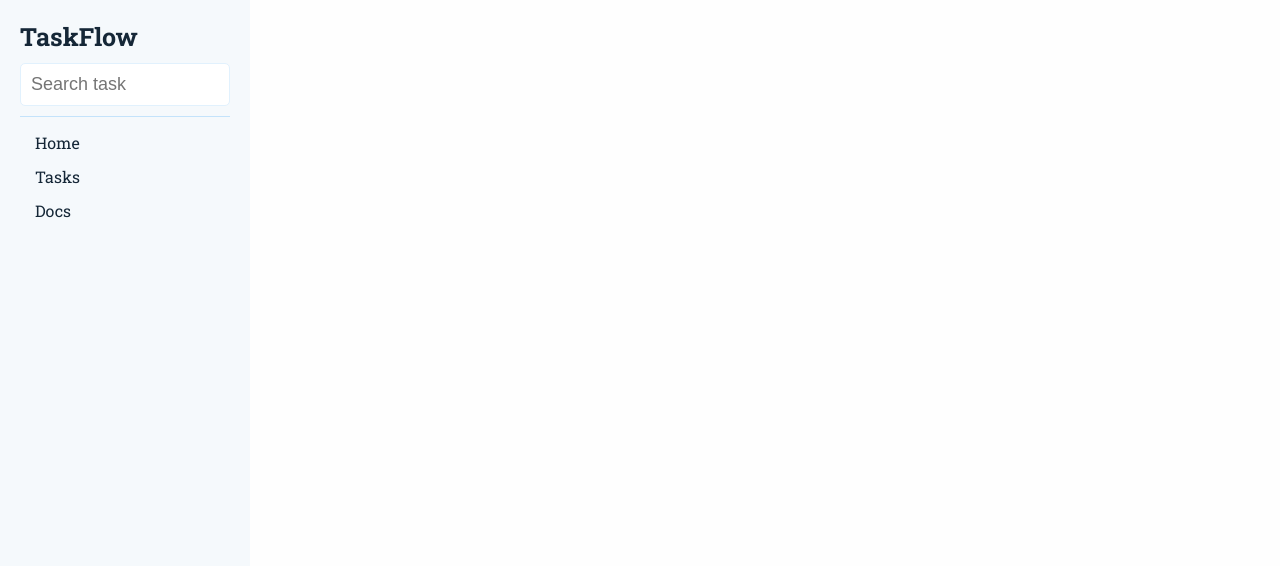
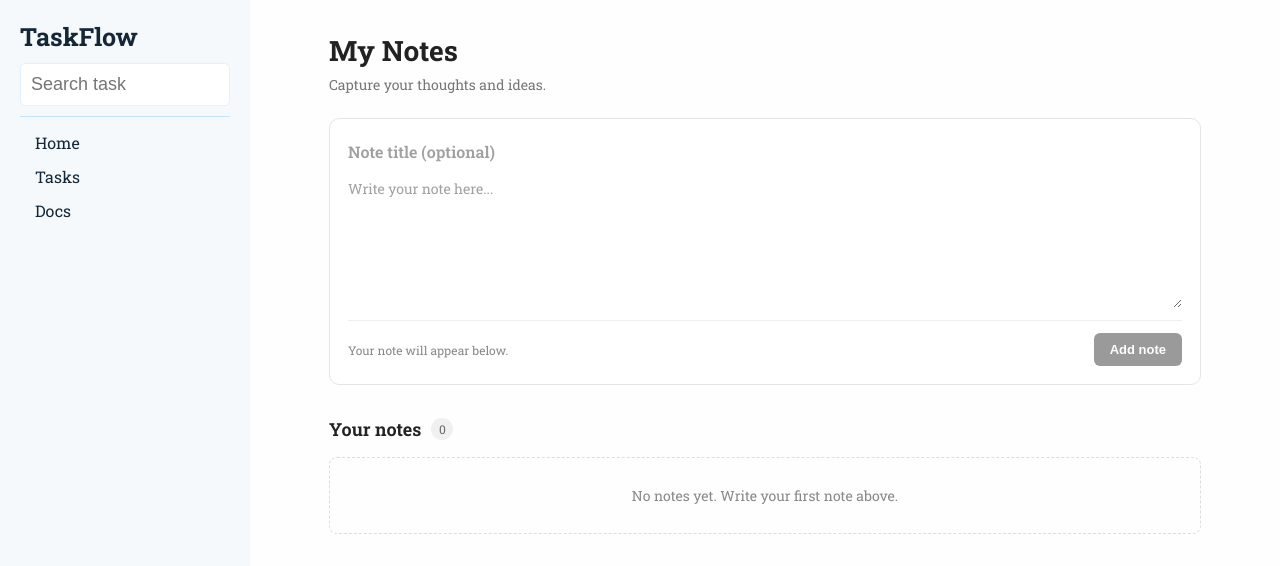
Before and after one commit to sandeepkumardev/frontend101, a React (Vite) app in the folder base/: page /docs in a window 1280 px wide. Shown: the top 566 px of the page. Built offline with nearby package versions, Linux system fonts and the light colour scheme.

Commit message:
feat: add docs page

```diff
--- a/base/src/pages/Docs.jsx
+++ b/base/src/pages/Docs.jsx
@@ -1,5 +1,136 @@
+import { useEffect, useState } from "react";
+import { X } from "lucide-react";
+import "../styles/docs.scss";
+
 const Docs = () => {
-  return <></>;
+  const [title, setTitle] = useState("");
+  const [content, setContent] = useState("");
+  const [notes, setNotes] = useState([]);
+  const [activeNote, setActiveNote] = useState(null);
+
+  const handleAddNote = (e) => {
+    e.preventDefault();
+
+    const trimmedContent = content.trim();
+    const trimmedTitle = title.trim();
+
+    if (!trimmedContent) return;
+
+    const newNote = {
+      id: crypto.randomUUID(),
+      title: trimmedTitle || "Untitled note",
+      content: trimmedContent,
+      createdAt: new Date().toLocaleDateString(),
+    };
+
+    setNotes((currentNotes) => [newNote, ...currentNotes]);
+    setTitle("");
+    setContent("");
+  };
+
+  useEffect(() => {
+    if (!activeNote) return undefined;
+
+    const handleKeyDown = (e) => {
+      if (e.key === "Escape") setActiveNote(null);
+    };
+
+    window.addEventListener("keydown", handleKeyDown);
+    return () => window.removeEventListener("keydown", handleKeyDown);
+  }, [activeNote]);
+
+  return (
+    <main className="docs">
+      <header className="docs__header">
+        <h1 className="docs__heading">My Notes</h1>
+        <p className="docs__subheading">Capture your thoughts and ideas.</p>
+      </header>
+
+      <form className="docs__form" onSubmit={handleAddNote}>
+        <input
+          className="docs__title-input"
+          type="text"
+          value={title}
+          onChange={(e) => setTitle(e.target.value)}
+          placeholder="Note title (optional)"
+          aria-label="Note title"
+          maxLength={100}
+        />
+
+        <textarea
+          className="docs__textarea"
+          value={content}
+          onChange={(e) => setContent(e.target.value)}
+          placeholder="Write your note here..."
+          aria-label="Note content"
+          rows={5}
+          required
+        />
+
+        <div className="docs__form-footer">
+          <span className="docs__hint">Your note will appear below.</span>
+          <button className="docs__add-button" type="submit" disabled={!content.trim()}>
+            Add note
+          </button>
+        </div>
+      </form>
+
+      <section className="docs__notes-section" aria-labelledby="docs-notes-heading">
+        <div className="docs__section-heading">
+          <h2 id="docs-notes-heading">Your notes</h2>
+          <span className="docs__count">{notes.length}</span>
+        </div>
+
+        {notes.length === 0 ? (
+          <p className="docs__empty">No notes yet. Write your first note above.</p>
+        ) : (
+          <div className="docs__grid">
+            {notes.map((note) => (
+              <button
+                className="docs__card"
+                key={note.id}
+                type="button"
+                onClick={() => setActiveNote(note)}
+                aria-label={`Open note: ${note.title}`}
+              >
+                <span className="docs__card-title">{note.title}</span>
+                <span className="docs__card-content">{note.content}</span>
+                <span className="docs__card-date">{note.createdAt}</span>
+              </button>
+            ))}
+          </div>
+        )}
+      </section>
+
+      {activeNote && (
+        <div
+          className="docs__modal-backdrop"
+          onMouseDown={(e) => {
+            if (e.target === e.currentTarget) setActiveNote(null);
+          }}
+        >
+          <section className="docs__modal" role="dialog" aria-modal="true" aria-labelledby="docs-modal-title">
+            <div className="docs__modal-header">
+              <div>
+                <h2 id="docs-modal-title">{activeNote.title}</h2>
+                <span className="docs__modal-date">{activeNote.createdAt}</span>
+              </div>
+              <button
+                className="docs__close-button"
+                type="button"
+                onClick={() => setActiveNote(null)}
+                aria-label="Close note"
+              >
+                <X size={20} aria-hidden="true" />
+              </button>
+            </div>
+
+            <p className="docs__modal-content">{activeNote.content}</p>
+          </section>
+        </div>
+      )}
+    </main>
+  );
 };
 
 export default Docs;
--- /dev/null
+++ b/base/src/styles/docs.scss
@@ -0,0 +1,290 @@
+.docs {
+  width: min(100%, 920px);
+  margin: 0 auto;
+  padding: 32px 24px;
+  color: #222;
+
+  &__header {
+    margin-bottom: 24px;
+  }
+
+  &__heading {
+    margin: 0;
+    font-size: 28px;
+    font-weight: 700;
+  }
+
+  &__subheading {
+    margin: 6px 0 0;
+    color: #777;
+    font-size: 14px;
+  }
+
+  &__form {
+    display: flex;
+    flex-direction: column;
+    gap: 12px;
+    padding: 18px;
+    border: 1px solid #e5e5e5;
+    border-radius: 10px;
+    background: #fff;
+  }
+
+  &__title-input,
+  &__textarea {
+    width: 100%;
+    border: 0;
+    outline: none;
+    color: inherit;
+    background: transparent;
+    font: inherit;
+  }
+
+  &__title-input {
+    padding: 4px 0;
+    font-size: 16px;
+    font-weight: 600;
+  }
+
+  &__textarea {
+    min-height: 130px;
+    resize: vertical;
+    line-height: 1.6;
+    font-size: 14px;
+  }
+
+  &__title-input::placeholder,
+  &__textarea::placeholder {
+    color: #a0a0a0;
+  }
+
+  &__form-footer {
+    display: flex;
+    align-items: center;
+    justify-content: space-between;
+    gap: 16px;
+    padding-top: 12px;
+    border-top: 1px solid #eee;
+  }
+
+  &__hint {
+    color: #888;
+    font-size: 12px;
+  }
+
+  &__add-button {
+    padding: 9px 16px;
+    border: 0;
+    border-radius: 6px;
+    background: #222;
+    color: #fff;
+    font-size: 13px;
+    font-weight: 600;
+    cursor: pointer;
+    transition: background 150ms ease;
+
+    &:hover:not(:disabled) {
+      background: #444;
+    }
+
+    &:disabled {
+      cursor: not-allowed;
+      opacity: 0.45;
+    }
+
+    &:focus-visible {
+      outline: 2px solid #555;
+      outline-offset: 3px;
+    }
+  }
+
+  &__notes-section {
+    margin-top: 32px;
+  }
+
+  &__section-heading {
+    display: flex;
+    align-items: center;
+    gap: 10px;
+    margin-bottom: 16px;
+
+    h2 {
+      margin: 0;
+      font-size: 18px;
+      font-weight: 650;
+    }
+  }
+
+  &__count {
+    display: inline-flex;
+    min-width: 22px;
+    height: 22px;
+    align-items: center;
+    justify-content: center;
+    padding: 0 6px;
+    border-radius: 20px;
+    background: #f0f0f0;
+    color: #666;
+    font-size: 12px;
+  }
+
+  &__empty {
+    padding: 28px 16px;
+    border: 1px dashed #ddd;
+    border-radius: 8px;
+    color: #888;
+    font-size: 14px;
+    text-align: center;
+  }
+
+  &__grid {
+    display: grid;
+    grid-template-columns: repeat(auto-fill, minmax(220px, 1fr));
+    gap: 14px;
+  }
+
+  &__card {
+    display: flex;
+    min-height: 155px;
+    flex-direction: column;
+    align-items: stretch;
+    gap: 10px;
+    padding: 16px;
+    overflow: hidden;
+    border: 1px solid #e7e7e7;
+    border-radius: 9px;
+    background: #fff;
+    color: inherit;
+    text-align: left;
+    cursor: pointer;
+    transition:
+      border-color 150ms ease,
+      transform 150ms ease;
+
+    &:hover {
+      transform: translateY(-2px);
+      border-color: #bdbdbd;
+    }
+
+    &:focus-visible {
+      outline: 2px solid #555;
+      outline-offset: 3px;
+    }
+  }
+
+  &__card-title {
+    overflow: hidden;
+    font-size: 15px;
+    font-weight: 650;
+    text-overflow: ellipsis;
+    white-space: nowrap;
+  }
+
+  &__card-content {
+    color: #666;
+    font-size: 13px;
+    line-height: 1.5;
+    overflow-wrap: anywhere;
+    display: -webkit-box;
+    -webkit-box-orient: vertical;
+    -webkit-line-clamp: 3;
+    overflow: hidden;
+  }
+
+  &__card-date {
+    margin-top: auto;
+    color: #999;
+    font-size: 11px;
+  }
+
+  &__modal-backdrop {
+    position: fixed;
+    z-index: 1000;
+    inset: 0;
+    display: flex;
+    align-items: center;
+    justify-content: center;
+    padding: 20px;
+    background: rgb(0 0 0 / 45%);
+  }
+
+  &__modal {
+    width: min(100%, 620px);
+    max-height: min(80vh, 720px);
+    overflow-y: auto;
+    padding: 22px;
+    border-radius: 10px;
+    background: #fff;
+    box-shadow: 0 16px 48px rgb(0 0 0 / 18%);
+  }
+
+  &__modal-header {
+    display: flex;
+    align-items: flex-start;
+    justify-content: space-between;
+    gap: 16px;
+    padding-bottom: 16px;
+    border-bottom: 1px solid #eee;
+
+    h2 {
+      margin: 0;
+      font-size: 20px;
+      overflow-wrap: anywhere;
+    }
+  }
+
+  &__modal-date {
+    display: inline-block;
+    margin-top: 6px;
+    color: #999;
+    font-size: 12px;
+  }
+
+  &__close-button {
+    display: inline-flex;
+    flex: 0 0 auto;
+    align-items: center;
+    justify-content: center;
+    width: 34px;
+    height: 34px;
+    border: 0;
+    border-radius: 6px;
+    background: transparent;
+    color: #555;
+    cursor: pointer;
+
+    &:hover {
+      background: #f2f2f2;
+    }
+
+    &:focus-visible {
+      outline: 2px solid #555;
+      outline-offset: 3px;
+    }
+  }
+
+  &__modal-content {
+    margin: 18px 0 4px;
+    color: #444;
+    font-size: 14px;
+    line-height: 1.7;
+    overflow-wrap: anywhere;
+    white-space: pre-wrap;
+  }
+
+  @media (max-width: 600px) {
+    padding: 24px 16px;
+
+    &__form {
+      padding: 14px;
+    }
+
+    &__grid {
+      grid-template-columns: 1fr;
+    }
+
+    &__modal {
+      padding: 18px;
+    }
+  }
+}
```
